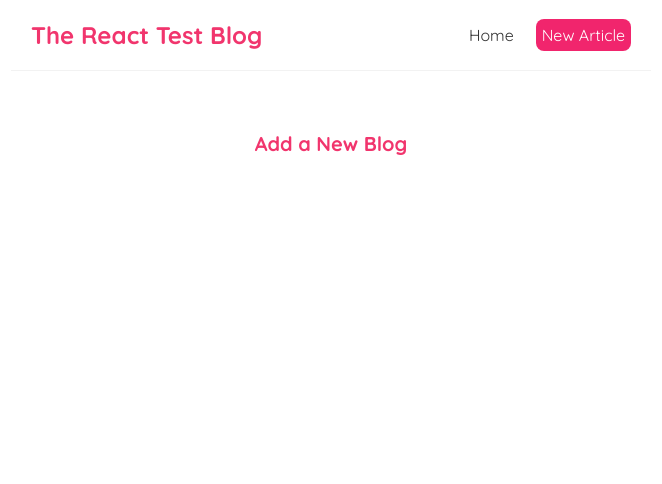
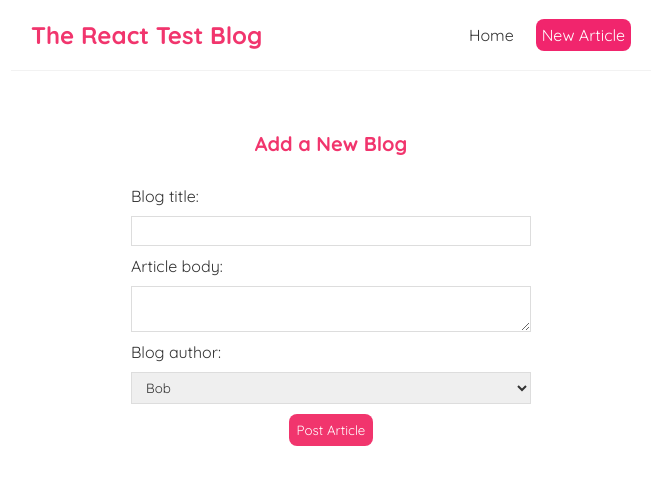
Before and after one commit to devin-L-knight/react-training, a React (Create React App) app: page /create in a window 1280 px wide. Shown: the top 484 px of the page, without its empty margins (309-971 px from the left). Built offline with nearby package versions, Linux system fonts and the light colour scheme.

Commit message:
built out a form template to create a new article.

```diff
--- a/src/Create.js
+++ b/src/Create.js
@@ -2,6 +2,28 @@ const CreateBlog = () => {
     return (
         <div className="create">
             <h2>Add a New Blog</h2>
+            <form>
+                <label>Blog title: </label>
+
+                <input
+                    type="text"
+                    required
+                />
+
+                <label>Article body:</label>
+
+                <textarea
+                    required
+                ></textarea>
+
+                <label>Blog author:</label>
+                <select>
+                    <option value="Bob">Bob</option>
+                    <option value="Jimmy">Jimmy</option>
+                    <option value="Jane">Jane</option>
+                </select>
+                <button>Post Article</button>
+            </form>
         </div>
     )
 }
```
